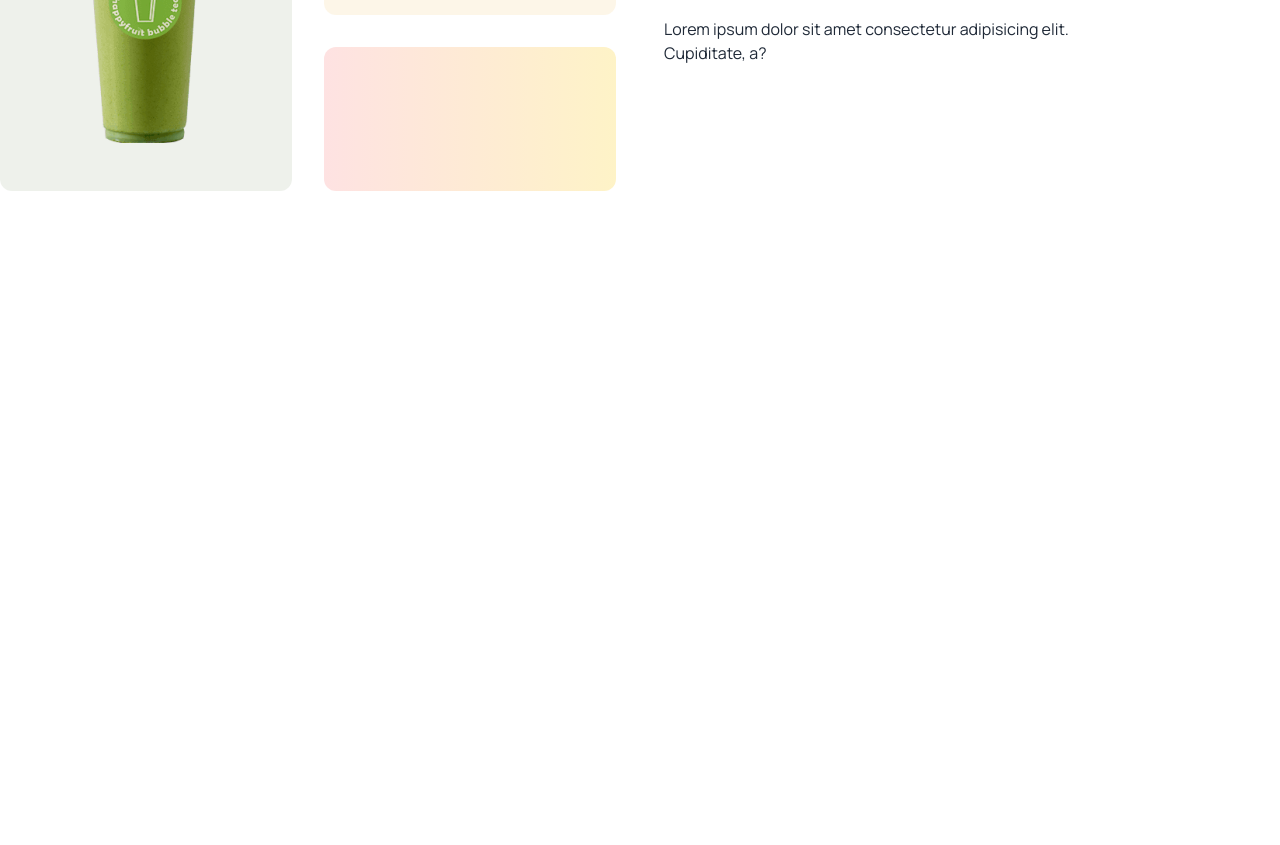
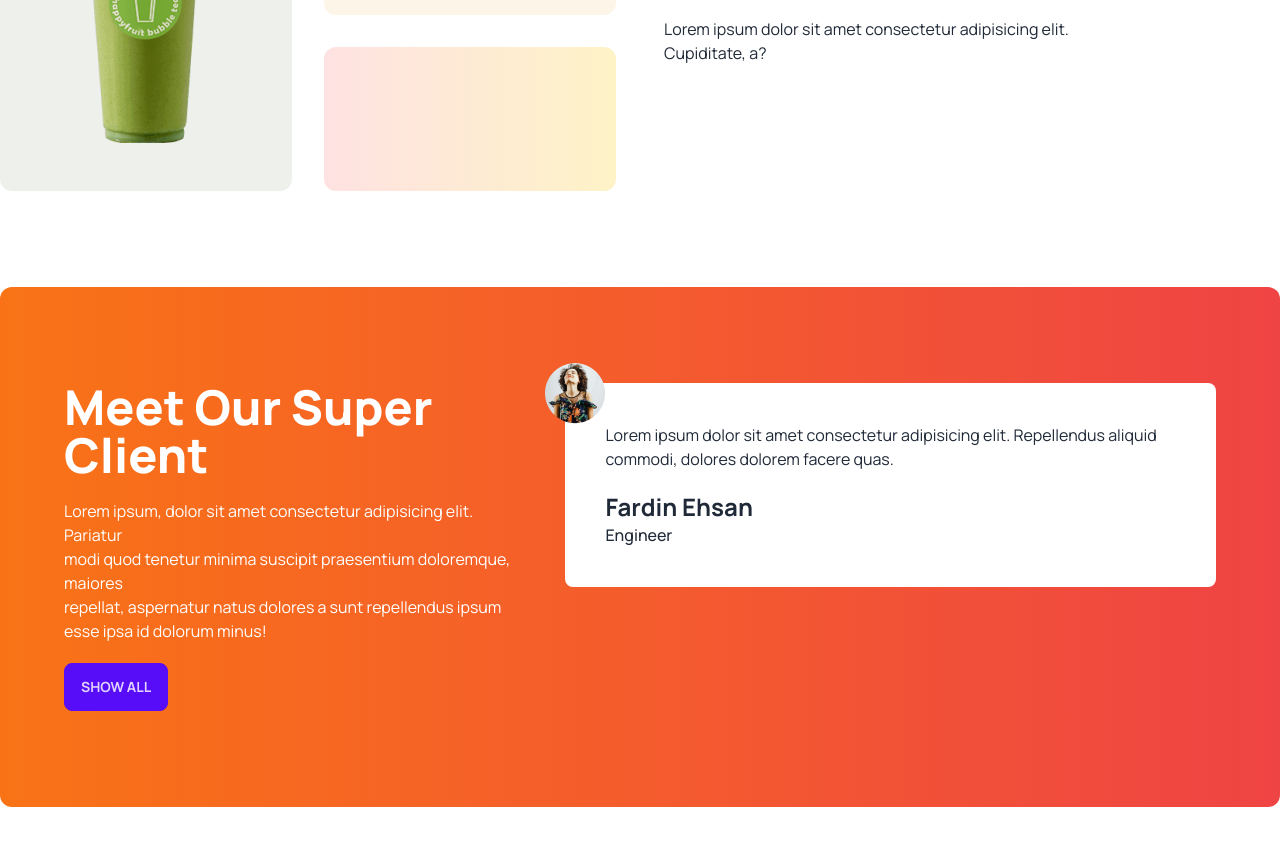
Before and after one commit to FardinEhsan/tea-house-prac-repo, a plain HTML site: page index.html in a window 1280 px wide. Shown: the part 1568-2413 px from the top of the page. Before the commit the page ends 1855 px from the top, so only its background shows below. Drawn offline with nearby package versions, Linux system fonts and the light colour scheme.

Commit message:
Review unit

```diff
--- a/index.html
+++ b/index.html
@@ -128,6 +128,25 @@
                     <p>Lorem ipsum dolor sit amet consectetur adipisicing elit. <br> Cupiditate, a?</p>
                </div>
            </section>
+           <!-- Super client section -->
+           <section class="my-24 flex flex-col lg:flex-row gap-12 rounded-xl bg-gradient-to-r from-orange-500 to-red-500 px-16 py-24">
+                <div class="space-y-5">
+                    <h2 class="text-5xl font-extrabold text-white">Meet Our Super <br>Client</h2>
+                    <p class="text-white">
+                        Lorem ipsum, dolor sit amet consectetur adipisicing elit. Pariatur <br> modi quod tenetur minima suscipit praesentium doloremque, maiores <br> repellat, aspernatur natus dolores a sunt repellendus ipsum esse ipsa id dolorum minus!
+                    </p>
+                    <button class="btn btn-primary">Show All</button>
+                </div>
+                <div>
+                    <!-- Review -->
+                    <div class="relative p-10 rounded-lg bg-white">
+                        <img class="absolute -top-5 -left-5" src="images/client.png" alt="">
+                        <p>Lorem ipsum dolor sit amet consectetur adipisicing elit. Repellendus aliquid commodi, dolores dolorem facere quas.</p>
+                        <h4 class="font-bold mt-5 text-2xl">Fardin Ehsan</h4>
+                        <p class="font-medium">Engineer</p>
+                    </div>
+                </div>
+           </section>
     </main>
     <footer>
 
```
